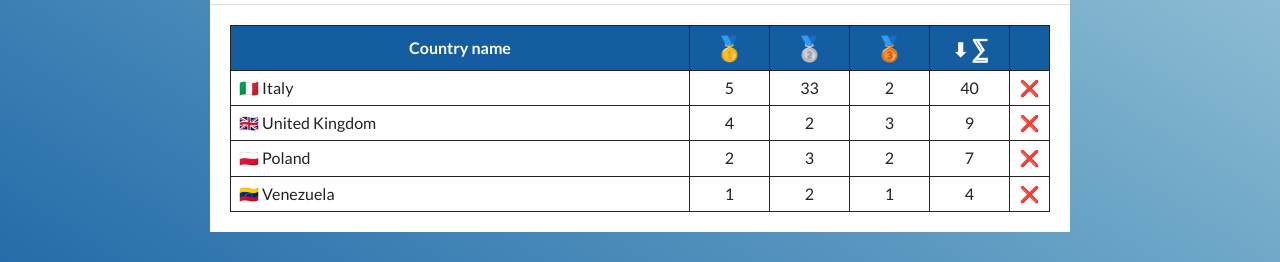
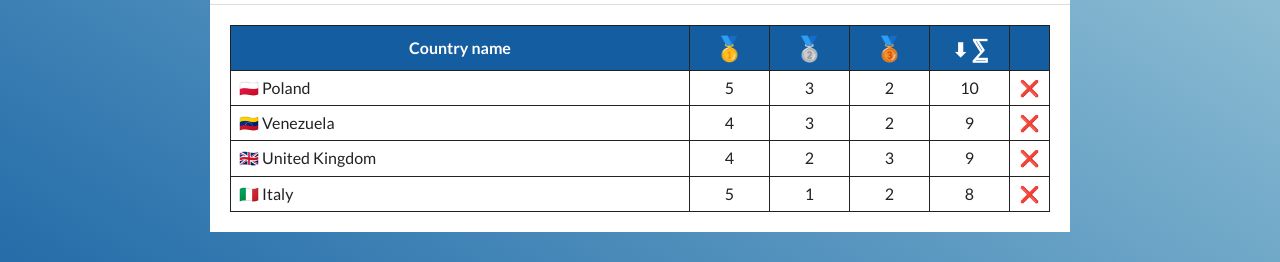
Before and after one commit to wknott/olympic-medals-table, a React (Create React App) app: page / in a window 1280 px wide. Shown: the part 334-596 px from the top of the page. Built offline with nearby package versions, Linux system fonts and the light colour scheme; no server answers.

Commit message:
Updated sort function and example data

```diff
--- a/src/exampleData.json
+++ b/src/exampleData.json
@@ -15,10 +15,10 @@
     "flag": "🇻🇪",
     "id": "VEN",
     "medals": {
-      "gold": 1,
-      "silver": 2,
-      "bronze": 1,
-      "total": 4
+      "gold": 4,
+      "silver": 3,
+      "bronze": 2,
+      "total": 9
     }
   },
   {
@@ -27,9 +27,9 @@
     "id": "ITA",
     "medals": {
       "gold": 5,
-      "silver": 33,
+      "silver": 1,
       "bronze": 2,
-      "total": 40
+      "total": 8
     }
   },
   {
@@ -37,10 +37,10 @@
     "flag": "🇵🇱",
     "id": "POL",
     "medals": {
-      "gold": 2,
+      "gold": 5,
       "silver": 3,
       "bronze": 2,
-      "total": 7
+      "total": 10
     }
   }
 ]
--- a/src/useCountries.tsx
+++ b/src/useCountries.tsx
@@ -56,17 +56,21 @@ export const useCountries = () => {
   };
 
   useEffect(() => {
-    const sortCountries = () => {
-      setCountries((countries) =>
-        [...countries].sort((a, b) => {
-          if (sortByOption.direction === "asc")
-            return a.medals[sortByOption.field] - b.medals[sortByOption.field];
+    const compareTwoCountries = (
+      firstCountry: Country,
+      secondCountry: Country
+    ) => {
+      const sortValue =
+        firstCountry.medals[sortByOption.field] -
+          secondCountry.medals[sortByOption.field] ||
+        firstCountry.medals["gold"] - secondCountry.medals["gold"] ||
+        firstCountry.medals["silver"] - secondCountry.medals["silver"] ||
+        firstCountry.medals["bronze"] - secondCountry.medals["bronze"];
 
-          return b.medals[sortByOption.field] - a.medals[sortByOption.field];
-        })
-      );
+      return sortByOption.direction === "asc" ? sortValue : -sortValue;
     };
-    sortCountries();
+
+    setCountries((countries) => [...countries].sort(compareTwoCountries));
   }, [sortByOption]);
 
   const medalsKeys: (keyof Medals)[] = ["gold", "silver", "bronze", "total"];
```
